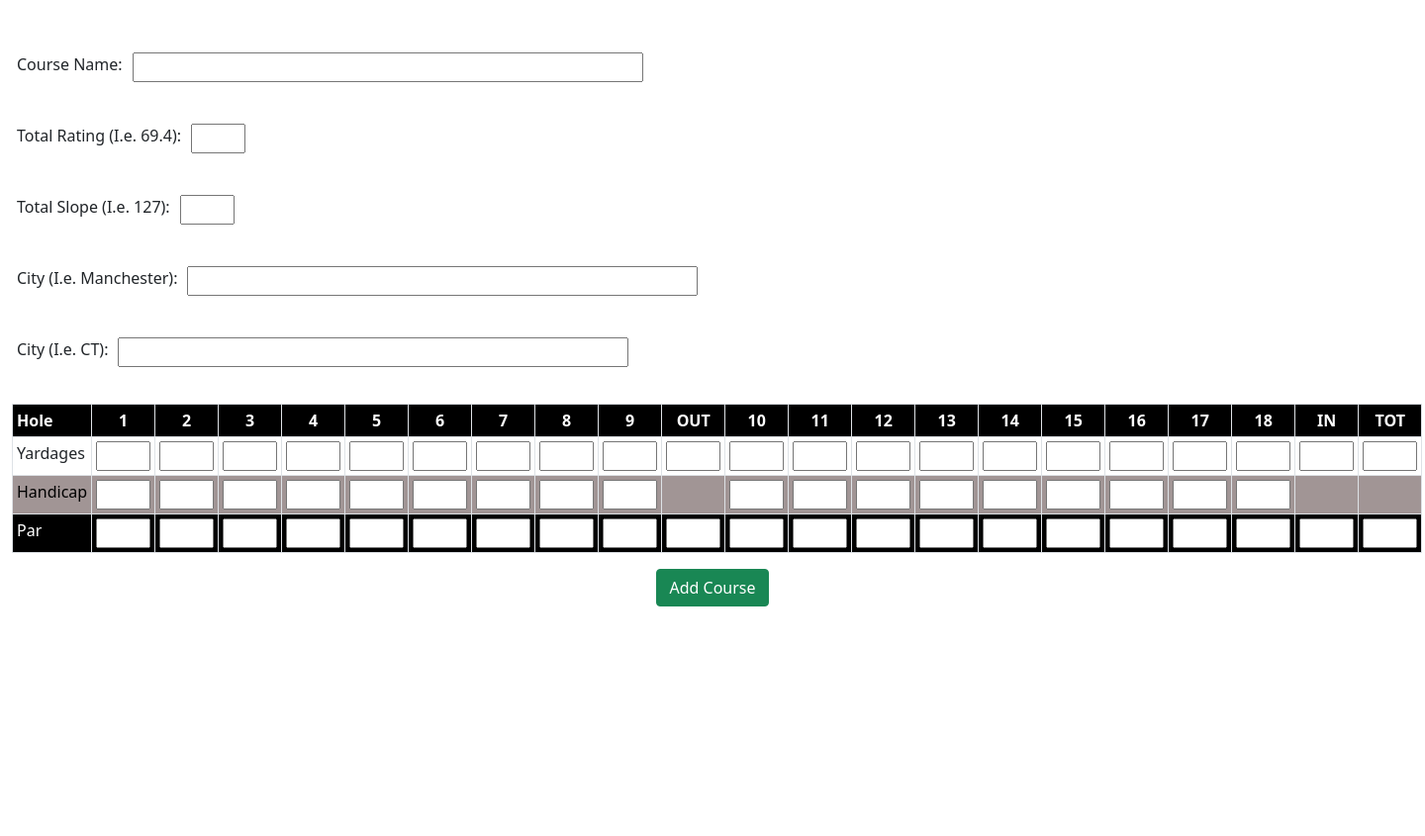
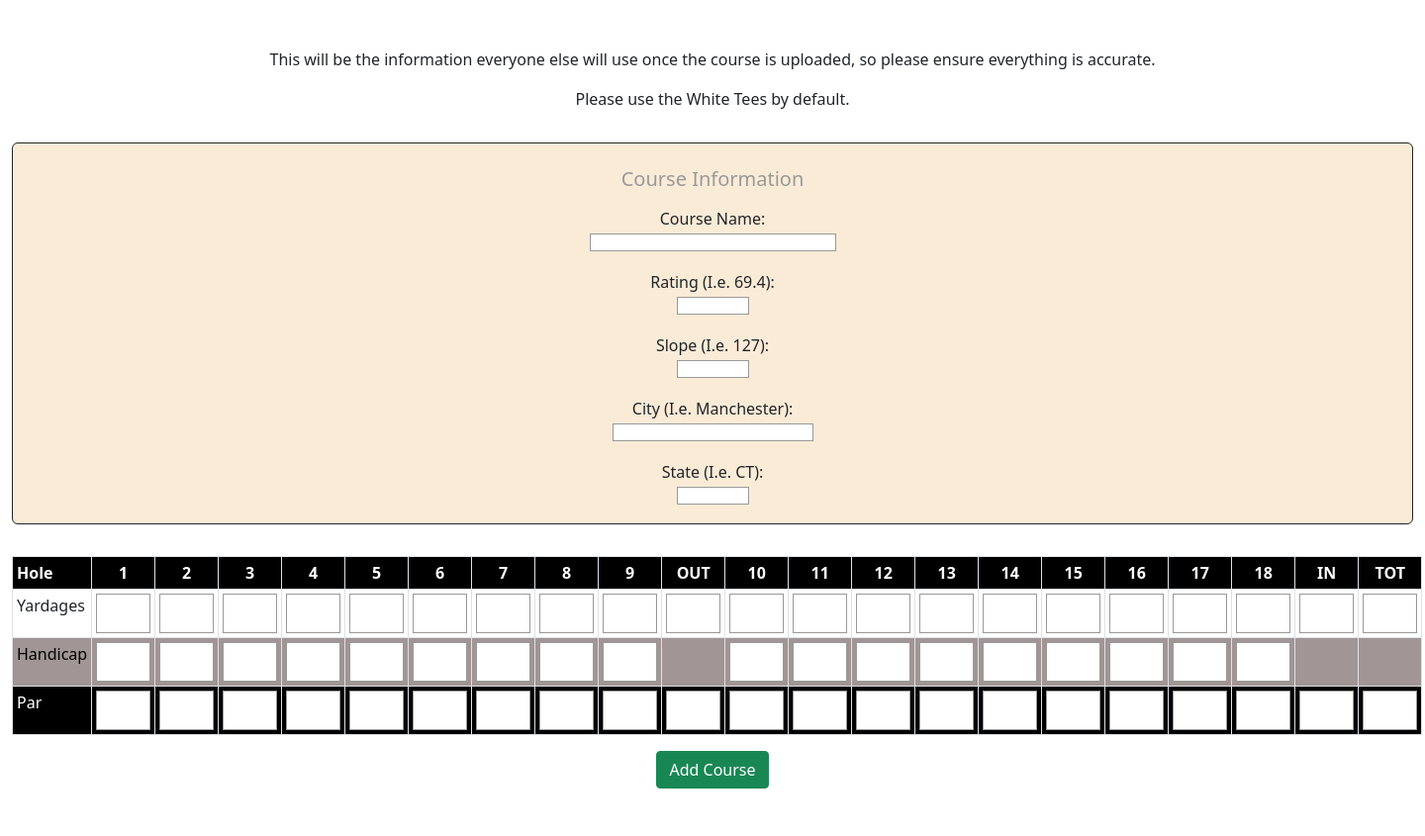
Before and after one commit to jackfarrell2/golf_app, a Flask app: page /add_course in a window 1440 px wide. Shown: the part 80-925 px from the top of the page at 99% size. Before the commit the page ends 693 px from the top, so only its background shows below. Run offline with Flask 2, Linux system fonts and the light colour scheme.

Commit message:
Finished functionality of the app and commented everything, just need to update some of the db and stylesheets

```diff
--- a/app.py
+++ b/app.py
@@ -1,35 +1,86 @@
-from __future__ import print_function
-from re import L
-import sys
 from flask import Flask, render_template, request, redirect, url_for
 from datetime import datetime
-import sqlite3
-import os
-from golf import get_scorecards, get_golfers, get_rounds, get_stats, get_vs_rounds, get_record, get_vs_scorecards, get_courses, get_course_info, get_yardages, get_handicaps, get_holes, get_pars, get_strokes, get_to_pars
+from golf import get_scorecards, get_golfers, get_rounds, get_stats, get_vs_rounds, get_record, get_vs_scorecards, get_courses, commit_golfer, commit_round, get_one_round, get_course_id, get_match_id, get_golfer_id, get_post_scorecard, get_course_rounds, commit_course
 
 # Configure application
 app = Flask(__name__)
 
-# Configure sqlite3 cursor
-con = sqlite3.connect("golf.db", check_same_thread=False)
-cur = con.cursor()
-
+# Homepage that displays statistics for all golfers rounds
 @app.route("/")
 def homepage():
-    # Display statistics for all golfers
     all_golfer_stats = []
-    golfers = get_golfers()
+    golfers = get_golfers() # Get all golfers
     for golfer in golfers:
         golfer_name = golfer['golfer_name']
-        golfers_rounds = get_rounds(golfer_name)
-        if len(golfers_rounds) >= 1:
+        golfers_rounds = get_rounds(golfer_name) # Get golfers rounds
+        if len(golfers_rounds) >= 1: # Ensure golfer has played a round
+            # Get golfer stats
             stats = get_stats(golfers_rounds, golfer_name)
+            stats.insert(1, len(golfers_rounds))
             all_golfer_stats.append(stats)
-    def sorter(e): return e[1]
+    # Sort by average round
+    def sorter(e): return e[2]
     all_golfer_stats.sort(key=sorter)
-
     return render_template("homepage.html", all_golfer_stats=all_golfer_stats)
 
+
+# Tab that dispays all rounds for a given golfer
+@app.route("/rounds", methods=["GET", "POST"])
+@app.route("/rounds/<golfer_name>", methods=["GET", "POST"]) # Offer alternative rounds link (to click through via homepage)
+def rounds(golfer_name="lampsha"):
+    if request.method == "POST":
+        # Display scorecards for selected golfer
+        golfer_name = request.form.get("golfer_name")
+        if golfer_name == None:
+            return render_template("apology.html", message="Please select a golfer") # Ensure a golfer was selected
+        golfers_rounds = get_rounds(golfer_name)
+        scorecards = get_scorecards(golfers_rounds, golfer_name)
+        return render_template("rounds.html", scorecards=scorecards, golfer_name=golfer_name)
+    else:
+        golfers = get_golfers()
+        for golfer in golfers:
+            if golfer['golfer_name'] == golfer_name: # Check if user accessed the page via a legit golfer
+                golfers_rounds = get_rounds(golfer_name)
+                scorecards = get_scorecards(golfers_rounds, golfer_name)
+                return render_template("rounds.html", scorecards=scorecards, golfer_name=golfer_name)
+        else:
+            return render_template("round_request.html", golfers=golfers) # Offer a list of golfers to select from
+
+
+# Tab that displays average scores on each hole for a given golfer and course
+@app.route("/holes", methods=["GET", "POST"])
+def holes():
+    if request.method == "GET":
+        # Display a list of options for golfers and courses
+        golfers = get_golfers()
+        courses = get_courses()
+        return render_template("holes_request.html", golfers=golfers, courses=courses)
+    else:
+        golfer_name = request.form.get("golfer_name")
+        course_name = request.form.get("course_name")
+        if golfer_name == None:
+            return render_template("apology.html", message="Please select a golfer") # Ensure a golfer was selected
+        if course_name == None:
+            return render_template("apology.html", message="Please select a course") # Ensure a course was selected
+        course_rounds = get_course_rounds(golfer_name, course_name)
+        if len(course_rounds) < 1:
+            return render_template("apology.html", message="This golfer has not played this course yet") # Ensure golfer has actually played a round
+        # Create lists to keep track of hole averages
+        current_holes_sum = [0] * 18
+        avg_scores = [0] * 18
+        course_copy = tuple(course_rounds[0][:4]) # Course information we need to retain to later pass into the scorecard template
+        for match in course_rounds:
+            match = match[4:22] # The holes (info in the match) that matter to us
+            for i in range(len(match)):
+                current_holes_sum[i] += match[i] # Adjust running count of that hole
+        for i in range(len(avg_scores)):
+            avg_scores[i] = round(current_holes_sum[i] / len(course_rounds), 1) # Calculate average score on that hole
+        finalized_round = [course_copy + tuple(avg_scores)] # Finalize round to pass into the scorecard template
+        scorecards = get_scorecards(finalized_round, golfer_name)
+        return render_template("holes.html", scorecards=scorecards)
+
+
+# Tab that allows a user to view match statistics between only 2 golfers (will only pull info from rounds they played together)
 @app.route("/vs", methods=["GET", "POST"])
 def vs():
     if request.method == "GET":
@@ -41,26 +92,33 @@ def vs():
         all_golfer_stats = []
         golfer_one_name = request.form.get("golfer_one_name")
         golfer_two_name = request.form.get("golfer_two_name")
-        if golfer_one_name == golfer_two_name: return render_template("apology.html", message="Can't Compare The Same Golfer") # Ensure different golfer
+        if golfer_one_name == None or golfer_two_name == None: return render_template("apology.html", message="Please select two golfers") # Ensure golfers were selected
+        if golfer_one_name == golfer_two_name: return render_template("apology.html", message="Please select two different golfers") # Ensure different golfer
         else:
             # Gets golfers stats for only mutual matches
             golfer_one_rounds = get_vs_rounds(golfer_one_name, golfer_two_name)
+            if len(golfer_one_rounds) < 1:
+                return render_template("apology.html", message="These golfers have not played each other.") # Ensure golfers have mutual matches
+            # Get stats for both golfers
             stats = get_stats(golfer_one_rounds, golfer_one_name)
             all_golfer_stats.append(stats)
             golfer_two_rounds = get_vs_rounds(golfer_two_name, golfer_one_name)
             stats = get_stats(golfer_two_rounds, golfer_two_name)
             all_golfer_stats.append(stats)
 
-            # Gets current record between the two golfers
+            # Get current record between the two golfers
             record = get_record(golfer_one_rounds, golfer_two_rounds, golfer_one_name, golfer_two_name)
 
             # Gets scorecards for each match
             scorecards = get_vs_scorecards(golfer_one_rounds, golfer_two_rounds, golfer_one_name, golfer_two_name)
+
+        # Sort stats by average score
         def sorter(e): return e[1]
         all_golfer_stats.sort(key=sorter)
         return render_template("vs.html", record=record, all_golfer_stats=all_golfer_stats, scorecards=scorecards)
 
 
+# Tab to post a new match (and add a course of golfer if necessary)
 @app.route("/post", methods=["GET", "POST"])
 def post():
     if request.method == "GET":
@@ -68,86 +126,83 @@ def post():
         courses = get_courses()
         return render_template("post_request.html", courses=courses)
     else:
-        # Get default date for input
+        # Create default date as a placeholder date
         now = datetime.now()
         date = now.strftime("%Y-%m-%d")
-        golfer_amount = int(request.form.get("number_of_golfers"))
+
+        # Get form info to create proper scorecard
+        golfer_amount = request.form.get("number_of_golfers")
+        if golfer_amount == None: return render_template("apology.html", message="Please select a number of golfers") # Ensure user selected a number of golfers
+        golfer_amount = int(golfer_amount)
         course_name = request.form.get("course_name")
+        if course_name == None: return render_template("apology.html", message="Please select a course") # Ensure user selected a course
         golfers = get_golfers()
-        single_round = get_one_round(course_name)
-        scorecard = get_post_scorecard(single_round)
+        single_round = get_one_round(course_name) # Get a dummy round from the course to populate the componenents of the scorecard other than strokes
+        scorecard = get_post_scorecard(single_round) # Cut out the strokes / part of the scorecard we don't need
         return render_template("post.html", date=date, scorecard=scorecard, golfer_amount=golfer_amount, golfers=golfers)
 
+
+# Provides the user an option to add a course to the database
 @app.route("/add_course", methods=["GET", "POST"])
 def add_course():
     if request.method == "GET":
         return render_template("add_course.html")
     else:
+        # Get all course information that was inputted
         course_name = request.form.get("course_name")
+        if course_name == '': return render_template("apology.html", message="Please enter a valid course name")
         rating = request.form.get("rating")
+        if float(rating) >= 1000 or float(rating) <= 0: return render_template("apology.html", message="Please enter a valid rating")
         slope = request.form.get("slope")
+        if int(slope) >= 1000 or int(slope) <= 0: return render_template("apology.html", message="Please enter a valid slope")
         city = request.form.get("city")
+        if city == None: return render_template("apology.html", message="Please enter a valid city")
         state = request.form.get("state")
+        if state == None: return render_template("apology.html", message="Please enter a valid state")
+        # Create lists of yardages, handicaps, pars to populate with the form info and then pass into the database
         yardages = [0] * 21
         handicaps = [0] * 18
         pars = [0] * 21
+        # Populate yardages
         for i in range(len(yardages)):
             yardages_temp = "yardages_" + str(i)
             yardages[i] = request.form.get(yardages_temp)
+            if int(yardages[i]) >= 10000 or int(yardages[i]) <= 0: return render_template("Please check the yardages you inputted") # Error check yardages
+        # Populate handicaps
         for i in range(len(handicaps)):
             handicaps_temp = "handicaps_" + str(i)
             handicaps[i] = request.form.get(handicaps_temp)
+            if int(handicaps[i]) >= 100 or int(handicaps[i]) <= 0: return render_template("Please check the handicaps you inputted") # Error check handicaps
+        # Populate pars
         for i in range(len(pars)):
             pars_temp = "pars_" + str(i)
             pars[i] = request.form.get(pars_temp)
-        add_course(course_name, rating, slope, city, state, yardages, handicaps, pars)
+            if int(pars[i]) >= 100 or int(pars[i]) <= 0: return render_template("Please check the pars you inputted") # Error check pars
+        # Add the course and redirect the user to the homepage
+        commit_course(course_name, rating, slope, city, state, yardages, handicaps, pars)
         return redirect(url_for('homepage'))
 
+
+# Provides the user an option to add a golfer
 @app.route("/add_golfer", methods=["GET", "POST"])
 def add_golfer():
     if request.method == "GET":
         return render_template("add_golfer.html")
     else:
         golfer_name = request.form.get("golfer_name")
-        statement = "INSERT INTO golfers (name) VALUES (?)"
-        params = [golfer_name]
-        cur.execute(statement, params)
-        con.commit()
+        if golfer_name == '': return render_template("apology.html", message="Please type in a golfer name") # Ensure the user typed in a name
+        # Check if golfer already exists
+        golfers = get_golfers()
+        # Ensure the golfer name does not already exist
+        for golfer in golfers:
+            if golfer['golfer_name'] == golfer_name:
+                return render_template("apology.html", message="Golfer name already exists")
+        # Add golfer to database and redirect user to homepage
+        commit_golfer(golfer_name)
         return redirect(url_for('homepage'))
 
-def add_course(course, rating, slope, city, state, yardages, handicaps, pars):
-    # Add info to course table
-    par = pars[-1]
-    yards = yardages[-1]
-    front = yardages[9]
-    back = yardages[-2]
-    total = yardages[-1]
-    par_front = pars[9]
-    par_back = pars[-2]
-    par_total = pars[-1]
-    tees = "White"
-    statement = "INSERT INTO courses (name, par, rating, slope, yards, city, state, front, back, total, par_front, par_back, par_total, tees) VALUES (?, ?, ?, ?, ?, ?, ?, ?, ?, ?, ?, ?, ?, ?)"
-    params = [course, par, rating, slope, yards, city, state, front, back, total, par_front, par_back, par_total, tees]
-    cur.execute(statement, params)
-    con.commit()
 
-    # Add info to holes table
-    course_id = get_course_id(course)
-    yardages = yardages[:9] + yardages[10:-2]
-    pars = pars[:9] + pars[10:-2]
-    for i in range(18):
-        statement = "INSERT INTO holes (course_id, hole_number, par, yardage, handicap) VALUES (?, ?, ?, ?, ?)"
-        params = [course_id, i + 1, pars[i], yardages[i], handicaps[i]]
-        cur.execute(statement, params)
-        con.commit()
-
-    # Add dummy round
-    statement = "INSERT INTO rounds (golfer_id, course_id, date, one, two, three, four, five, six, seven, eight, nine, ten, eleven, twelve, thirteen, fourteen, fifteen, sixteen, seventeen, eighteen, match_id) VALUES (?, ?, ?, ?, ?, ?, ?, ?, ?, ?, ?, ?, ?, ?, ?, ?, ?, ?, ?, ?, ?, ?)"
-    empty_strokes = [0] * 18
-    params = [-1, course_id, "2020-01-01"] + empty_strokes + [-1]
-    cur.execute(statement, params)
-    con.commit()
-
+# Posts a round to the database
 @app.route("/posted", methods=["POST"])
 def posted():
     # Create id for this match
@@ -166,146 +221,28 @@ def posted():
     golfer_three = request.form.get("golfer_name_3")
     golfer_four = request.form.get("golfer_name_4")
     golfers = [golfer_one, golfer_two, golfer_three, golfer_four]
+    # Truncate list to have only golfers entered
     for i in range(len(golfers)):
         if golfers[i] == None:
             golfers = golfers[:i]
             break
+    # Collect golfer scores to pass into database
     golfer_scores = []
     for i in range(len(golfers)):
-        scores = [0] * 18
+        scores = [0] * 18 # Empty list to populate
         for j in range(len(scores)):
-            golfer_temp = "golfer_"+ str(i + 1) +"_"+ str(j + 1)
-            scores[j] = request.form.get(golfer_temp)
+            golfer_temp = "golfer_" + str(i + 1) + "_" + str(j + 1) # To match name in jinja template
+            scores[j] = request.form.get(golfer_temp) # Populate strokes for specific golfers specific hole
         golfer_scores.append(scores)
 
     for i, golfer in enumerate(golfers):
         golfer_id = get_golfer_id(golfer)
-        golfer_scores[i] = [str(golfer_id), str(course_id), round_date] + golfer_scores[i] + [str(match_id)]
+        golfer_scores[i] = [str(golfer_id), str(course_id), round_date] + golfer_scores[i] + [str(match_id)] # Finalize list to pass into database
 
+    # Add each golfers round and redirect user to the homepage
     for i in range(len(golfers)):
         commit_round(golfer_scores[i])
-
     return redirect(url_for('homepage'))
-
-def commit_round(golfer_round):
-    statement = "INSERT INTO rounds (golfer_id, course_id, date, one, two, three, four, five, six, seven, eight, nine, ten, eleven, twelve, thirteen, fourteen, fifteen, sixteen, seventeen, eighteen, match_id) VALUES (?, ?, ?, ?, ?, ?, ?, ?, ?, ?, ?, ?, ?, ?, ?, ?, ?, ?, ?, ?, ?, ?)"
-    params = golfer_round
-    cur.execute(statement, params)
-    con.commit()
-
-def get_golfer_id(golfer):
-    golfer_id_query = cur.execute("SELECT id FROM golfers WHERE name = (?)", (golfer, ))
-    golfer_id = golfer_id_query.fetchone()[0]
-    return golfer_id
-
-def get_course_id(course):
-    course_id_query = cur.execute("SELECT id FROM courses WHERE name = (?)", (course, ))
-    course_id = course_id_query.fetchone()[0]
-    return course_id
-
-
-def get_match_id():
-    match_id_query = cur.execute("SELECT MAX(match_id) FROM rounds")
-    match_id = match_id_query.fetchone()[0]
-    match_id += 1
-    return match_id
-
-def get_post_scorecard(matches):
-    for match in matches:
-        course_info = get_course_info(match)
-        holes = get_holes(match)
-        yardages = get_yardages(course_info, holes)
-        handicaps = get_handicaps(holes)
-        pars = get_pars(holes)
-        scorecard = {"yardages": yardages, "handicaps": handicaps, "pars": pars, "course_name": course_info[0][1]}
-        return scorecard
-
-
-def get_scorecards(matches: list, golfer_name: str) -> list:
-    """Returns scorecards for a given golfer"""
-    scorecards = []
-    for match in matches:
-        course_info = get_course_info(match)
-        holes = get_holes(match)
-        yardages = get_yardages(course_info, holes)  # Populate yardages
-        handicaps = get_handicaps(holes)  # Populate handicaps
-        strokes = get_strokes(match, golfer_name)  # Populate strokes
-        pars = get_pars(holes)  # Populate pars
-        to_pars = get_to_pars(strokes, pars)  # Populate to pars
-        scorecard = {"yardages": yardages, "handicaps": handicaps, "strokes": strokes, "pars": pars, "to_pars": to_pars, "course_name": course_info[0][1],
-                     "round_date": match[3]}
-        scorecards.append(scorecard)
-    return scorecards
-
-def get_one_round(course_name):
-    rounds = []
-    course_query = cur.execute("SELECT * FROM courses WHERE name = (?)", (course_name,))
-    course_id = course_query.fetchone()[0]
-    one_round_query = cur.execute("SELECT * FROM rounds WHERE course_id = (?)", (course_id,))
-    one_round = one_round_query.fetchall()
-    return one_round
-
-
-
-
-
-
-@app.route("/rounds", methods=["GET", "POST"])
-@app.route("/rounds/<golfer_name>", methods=["GET", "POST"])
-def rounds(golfer_name="lampsha"):
-    if request.method == "POST":
-        # Display scorecards for selected golfer
-        golfer_name = request.form.get("golfer_name")
-        golfers_rounds = get_rounds(golfer_name)
-        scorecards = get_scorecards(golfers_rounds, golfer_name)
-        return render_template("rounds.html", scorecards=scorecards)
-    else:
-        golfers = get_golfers()
-        for golfer in golfers:
-            if golfer['golfer_name'] == golfer_name:
-                golfers_rounds = get_rounds(golfer_name)
-                scorecards = get_scorecards(golfers_rounds, golfer_name)
-                return render_template("rounds.html", scorecards=scorecards)
-        else:
-            return render_template("round_request.html", golfers=golfers)
-
-@app.route("/holes", methods=["GET", "POST"])
-def holes():
-    if request.method == "GET":
-        # Display a list of options for golfers and courses
-        golfers = get_golfers()
-        courses = get_courses()
-        return render_template("holes_request.html", golfers=golfers, courses=courses)
-    else:
-        golfer_name = request.form.get("golfer_name")
-        course_name = request.form.get("course_name")
-        course_rounds = get_course_rounds(golfer_name, course_name)
-        current_holes_sum = [0] * 18
-        avg_scores = [0] * 18
-        course_copy = tuple(course_rounds[0][:4])
-        for match in course_rounds:
-            match = match[4:22]
-            for i in range(len(match)):
-                current_holes_sum[i] += match[i]
-        for i in range(len(avg_scores)):
-            avg_scores[i] = round(current_holes_sum[i] / len(course_rounds), 1)
-        finalized_round = [course_copy + tuple(avg_scores)]
-        scorecards = get_scorecards(finalized_round, golfer_name)
-        return render_template("holes.html", scorecards=scorecards)
-
-
-def get_course_rounds(golfer, course):
-    """Returns rounds at a given course for a given golfer"""
-    rounds = []
-    id_query = cur.execute("SELECT id FROM golfers WHERE name = (?)", (golfer,))
-    id_query = id_query.fetchone()[0]
-    course_id_query = cur.execute("SELECT id from courses WHERE name = (?)", (course,))
-    course_id_query = course_id_query.fetchone()[0]
-    params = [id_query, course_id_query]
-    statement = "SELECT * FROM rounds WHERE golfer_id = ? AND course_id = ? ORDER BY id DESC"
-    round_query = cur.execute(statement, params)
-    rounds = round_query.fetchall()
-    return rounds
 
 if __name__ == '__main__':
     app.run(debug=True)
--- a/static/styles.css
+++ b/static/styles.css
@@ -90,9 +90,33 @@ td.double-bogey {
 
 input[type='number'] {
     width: 55px;
+    height: 40px;
 }
 
-.form {
-    float: left;
-    margin: 5px;
+input[type='text'] {
+    height: 10px;
 }
+
+fieldset {
+    margin: 2em 0;
+    padding: 1em 2em;
+    border: solid 1px;
+    border-radius: 6px;
+    min-width: 200px;
+}
+
+label {
+    display: block;
+    margin-top: 1em;
+}
+
+legend {
+    font-size: 1.25em;
+    padding: 0.25em;
+    color: #999;
+}
+
+input {
+    padding: .5em;
+    border: solid 1px #999
+}
--- a/templates/add_course.html
+++ b/templates/add_course.html
@@ -5,18 +5,23 @@ Post
 {% endblock %}
 
 {% block main %}
+<p>This will be the information everyone else will use once the course is uploaded, so please ensure everything is accurate.</p>
+<p>Please use the White Tees by default.</p>
 <form action="/add_course" method="post">
-<div style="float:left;">
-<label class="form" for="course_name">Course Name:  </label>
-<input class="form" name="course_name" type="text" id="course_name" style="margin-bottom:15px; text-align: center;" size="50"><br><br><br>
-<label class="form" for="rating">Total Rating (I.e. 69.4):  </label>
-<input class="form" name="rating" type="number" step="0.01" id="rating" style="margin-bottom:15px; text-align: center;"><br><br><br>
-<label class="form" for="slope">Total Slope (I.e. 127):  </label>
-<input class="form" name="slope" type="number" id="slope" style="margin-bottom:15px; text-align: center;"><br><br><br>
-<label class="form" for="city">City (I.e. Manchester):  </label>
-<input class="form" name="city" type="text" id="city" style="margin-bottom:15px; text-align: center;" size="50"><br><br><br>
-<label class="form" for="state">City (I.e. CT):  </label>
-<input class="form" name="state" type="text" id="state" style="margin-bottom:15px; text-align: center;" size="50"><br><br><br>
+<div>
+    <fieldset style="background-color:antiquewhite">
+        <legend>Course Information</legend>
+        <label for="course_name">Course Name:</label>
+        <input name="course_name" type="text" id="course_name" size="20" style="text-align:center">
+        <label for="rating">Rating (I.e. 69.4):</label>
+        <input name="rating" type="text" id="rating" size="1" style="text-align:center">
+        <label for="slope">Slope (I.e. 127):</label>
+        <input name="slope" type="text" id="slope" size="1" style="text-align:center">
+        <label for="city">City (I.e. Manchester):</label>
+        <input name="city" type="text" id="city" size="15" style="text-align:center">
+        <label for="state">State (I.e. CT):</label>
+        <input name="state" type="text" id="state" size="1" style="text-align:center">
+
 </div>
     <div class="mb-3" id="scorecard">
         <table cellpadding="300" name="golf_table" class="table table-sm table-bordered">
--- a/templates/homepage.html
+++ b/templates/homepage.html
@@ -9,7 +9,8 @@
     <table id="myTable" class="table table-bordered table-hover standings">
         <thead class="success">
             <tr style="color:black;background-color:#198754;font-weight:500">
-                <td>Standings</td>
+                <td>Golfer</td>
+                <td>Rounds</td>
                 <td onclick="sortTable(0)">Avg Score</td>
                 <td>Avg Par</td>
                 <td>Best Score</td>
@@ -22,7 +23,7 @@
                 <td onclick="sortTable(0)">Par 3 Avg</td>
                 <td onclick="sortTable(0)">Par 4 Avg</td>
                 <td onclick="sortTable(0)">Par 5 Avg</td>
-                <td onclick="sortTable(0)">Eagle Counter</td>
+                <td onclick="sortTable(0)"><img src="static/eagle.png" alt="eagle" width=35 height=35></td>
             </tr>
         </thead>
         {% for golfer in all_golfer_stats %}
--- a/templates/rounds.html
+++ b/templates/rounds.html
@@ -6,6 +6,7 @@ Rounds
 
 {% block main %}
 <!-- Prints scorecards for a given golfer -->
+<h4>{{ golfer_name }} Rounds :)</h4>
 <div id="content" class="container-sm">
     {% for scorecard in scorecards %}
     <div id="scorecard" class="scorecard">
```
Also changed, not shown: golf.py (+155 -5 lines), templates/vs.html (+1 -58 lines), golf.db, static/eagle.png (added).
